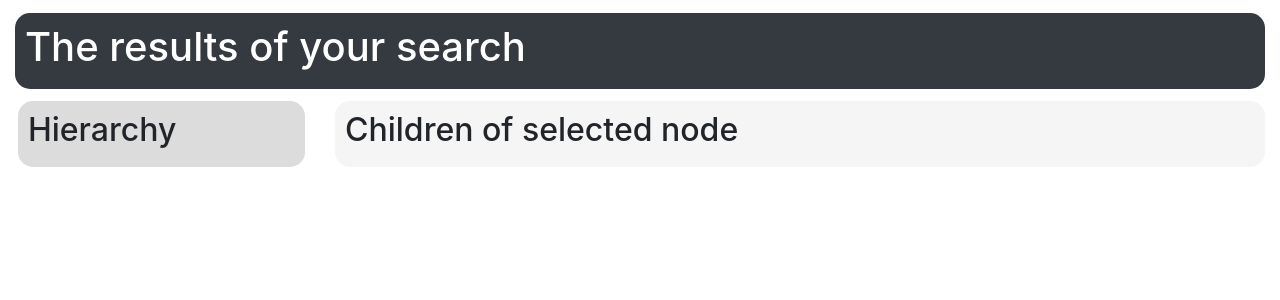
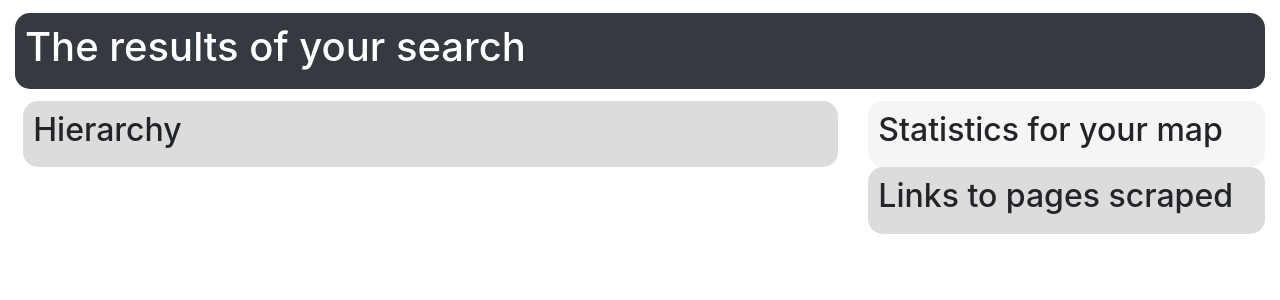
Before and after one commit to moorel15/Site-Structure-Explorer, a Python web app: template app/templates/result.html in a window 1280 px wide. Shown: the part 56-356 px from the top of the page. Run offline with Jinja, Linux system fonts and the light colour scheme; the template is opened without the code that fills it, so the values that code supplies are empty; some libraries are stand-ins or nearby versions.

Commit message:
jquery written for getting data from server to be displayed on html, this is for stats, tree structure and links to pages. minor html and css changes also

```diff
--- /dev/null
+++ b/app/static/generateTree.js
@@ -0,0 +1,59 @@
+$(document).ready(function() {
+
+    //set up to be accepted by the server when sending the request.
+    var csrf_token = $('meta[name=csrf-token]').attr('content');
+    var pages = 0
+    $.ajaxSetup({
+	    beforeSend: function(xhr, settings) {
+	        if (!/^(GET|HEAD|OPTIONS|TRACE)$/i.test(settings.type) && !this.crossDomain) {
+	            xhr.setRequestHeader("X-CSRFToken", csrf_token);
+	        }
+	    }
+	});
+    //send AJAX request for stats and wait then display dynamically
+    $.ajax({
+        type: 'GET',
+        url: '/getStats',
+        contentType: 'application/json; charset=utf-8',
+        success: function(response) {
+            var data = JSON.parse(response)
+            pages = data.pagesFound
+            var insert = $(document).find(".stats")
+            insert.append("<p>Number of pages found: " + data.pagesFound + "</n>")
+            insert.append("<p>Time taken: " + data.minutes + " mins</p>")
+            insert.append("<p>Efficiency: " + data.pagesPerMinute + " pages/min</p>")
+            insert.append("<p>Number of titles not found: " + data.titleNotFound + "</p>")
+            insert.append("<p>Politeness window: " + data.delay + " secs</p>")
+        },
+        error: function(error) {
+            console.log(error)
+        }
+    });
+
+    //send AJAX request and wait for reply from the server.
+    $.ajax({
+        type: 'GET',
+        url: '/getJSON',
+        contentType: 'application/json; charset=utf-8',
+        success: function(response) {
+            var data = JSON.parse(response)
+            var root = data.name
+            var insertIfChild = $(document).find('.tree')
+            var insertNotChild = $(document).find('.tree')
+            insertNotChild.append('<ul id="treeStructure"></ul>')
+            insertIfChild = $(document).find('#treeStructure')
+            insertNotChild = $(document).find('#treeStructure')
+            insertNotChild.append('<li><span class="pointer">' + root + '</span></li>')
+            while(i < pages) {
+                //js object into sub jsobjects.
+                //if that js object contains a children key then create a new sublist - build its children. - uses if child
+                //if it doesnt have a children key then create a regular list item in current level - uses if not child
+            }
+        },
+        error: function(error) {
+            console.log(error)
+        }
+
+    });
+
+});
--- a/app/static/styles.css
+++ b/app/static/styles.css
@@ -69,3 +69,10 @@
   width: 100%;
   float: left;
 }
+#links {
+  background-color: #DCDCDC;
+  border-radius: 15px;
+  padding: 10px;
+  width: 100%;
+  float: left;
+}
--- a/app/templates/base.html
+++ b/app/templates/base.html
@@ -6,7 +6,7 @@
         <link rel="stylesheet" type="text/css" href="../static/styles.css">
         <link rel="stylesheet" href="https://maxcdn.bootstrapcdn.com/bootstrap/4.0.0/css/bootstrap.min.css" integrity="sha384-Gn5384xqQ1aoWXA+058RXPxPg6fy4IWvTNh0E263XmFcJlSAwiGgFAW/dAiS6JXm" crossorigin="anonymous">
         <!--JavaScript both mine and Bootstrap-->
-        <script src="https://code.jquery.com/jquery-3.2.1.slim.min.js" integrity="sha384-KJ3o2DKtIkvYIK3UENzmM7KCkRr/rE9/Qpg6aAZGJwFDMVNA/GpGFF93hXpG5KkN" crossorigin="anonymous"></script>
+       <script src="https://ajax.googleapis.com/ajax/libs/jquery/3.4.1/jquery.min.js"></script>
         <script src="https://cdnjs.cloudflare.com/ajax/libs/popper.js/1.12.9/umd/popper.min.js" integrity="sha384-ApNbgh9B+Y1QKtv3Rn7W3mgPxhU9K/ScQsAP7hUibX39j7fakFPskvXusvfa0b4Q" crossorigin="anonymous"></script>
         <script src="https://maxcdn.bootstrapcdn.com/bootstrap/4.0.0/js/bootstrap.min.js" integrity="sha384-JZR6Spejh4U02d8jOt6vLEHfe/JQGiRRSQQxSfFWpi1MquVdAyjUar5+76PVCmYl" crossorigin="anonymous"></script>
         <!--Responsive meta tag-->
--- a/app/templates/result.html
+++ b/app/templates/result.html
@@ -9,14 +11,23 @@
     </div>
   </div>
   <div class="row">
-      <div class="col-sm-12 col-md-3">
+      <div class="col-sm-12 col-md-8">
         <div id="hierarchy">
           <h2>Hierarchy</h2>
+            <div class="tree">
+                <!--Generated tree goes inside here-->
+            </div>
         </div>
       </div>
-      <div class="col-sm-12 col-md-9">
+      <div class="col-sm-12 col-md-4">
         <div id="details">
-          <h2>Children of selected node</h2>
+          <h2>Statistics for your map</h2>
+            <div class="stats">
+                <!-- Generated Statistics goes here-->
+            </div>
+        </div>
+        <div id="links">
+            <h2>Links to pages scraped</h2>
         </div>
       </div>
   </div>
```
Also changed, not shown: other parts of app/templates/result.html (+2 -0 lines), app/templates/generate.html (+0 -11 lines), app/views.py (+48 -13 lines), app/root.png, 2 other files.
